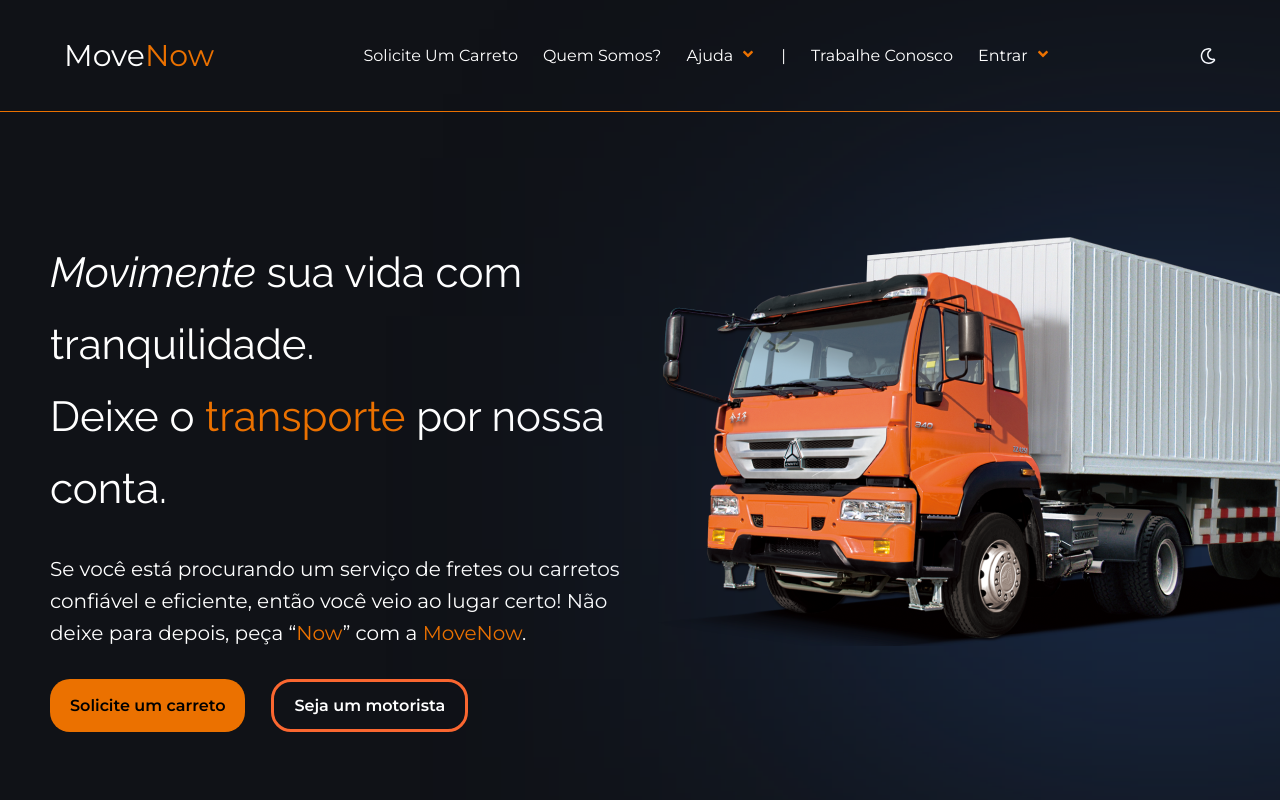
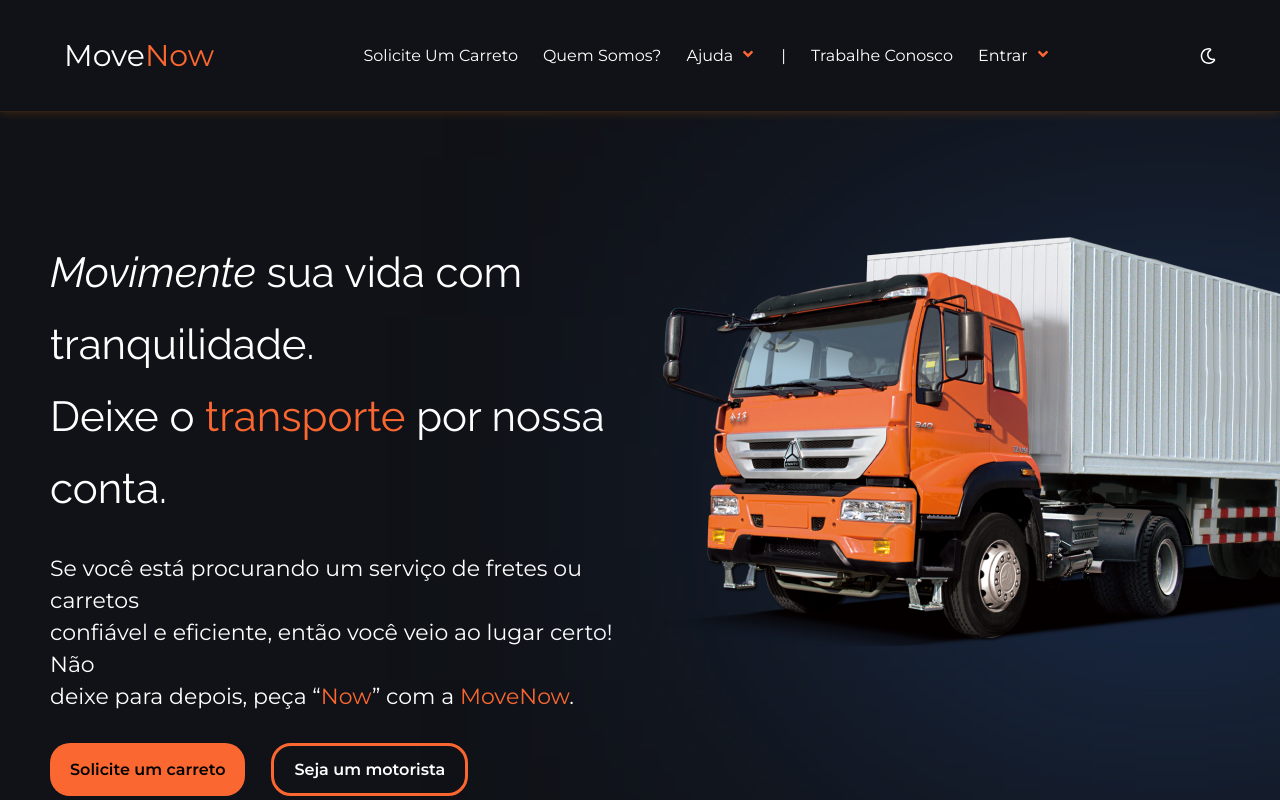
Before and after one commit to Move-Now/MoveNow, a React (Vite) app: page / in a window 1280 px wide. Shown: the top 800 px of the page. Built offline with nearby package versions, Linux system fonts and the light colour scheme.

Commit message:
dified:   src/components/Header/Header.css

```diff
--- a/index.html
+++ b/index.html
@@ -4,6 +4,11 @@
 <head>
   <meta charset="UTF-8" />
   <meta name="viewport" content="width=device-width, initial-scale=1.0" />
+  <meta name="description" content="Plataforma para facilicar a comunicação entre carreto e cliente, visando sempre a valorização do prestador de serviço. Melhorar esse mercado de forma significativa, tornando o transporte de itens seguro e confiável."/>
+  <meta name="keywords" content="carreto, mudança, carreteiro, ajudante">
+  <meta name="copyright" content="© 2023 MoveNow" />
+  <meta name="author" content="MoveNow" />
+
   <link rel="preconnect" href="https://fonts.googleapis.com">
   <link rel="preconnect" href="https://fonts.gstatic.com" crossorigin>
   <link
--- /dev/null
+++ b/src/components/Button/Button.jsx
@@ -0,0 +1,13 @@
+import React, { useState } from 'react';
+import "./Button.css";
+
+export function Button(props, css) {
+
+    const name = useState(props.buttonName)
+
+  return (
+    <>
+        <button>{name}</button> {/* Utilizar o event.preventDefault() para cancelar o submit do botão */}
+    </>
+  );
+}
--- a/src/components/Header/Header.css
+++ b/src/components/Header/Header.css
@@ -1,17 +1,21 @@
 @import url("../../index.css");
 
 header {
+    position: fixed;
+    top: 0;
     height: 14vh;
     width: 100%;
     display: flex;
     justify-content: space-between;
     align-items: center;
 
-    border-bottom: 1px solid var(--orange);
+    border-bottom: 1px solid rgba(235, 113, 0, 0.15);
+    box-shadow: var(--box-shadow-dark);
 
     padding: 3rem 5%;
 
-    background-color: transparent;
+    background-color: var(--bg-color-dark);
+    z-index: 3;
 }
 
 
@@ -37,6 +41,7 @@
     align-items: center;
     gap: 2.5rem;
 }
+
 
 nav ul li {
     text-transform: capitalize;
--- a/src/components/SecaoIndex1/SecaoIndex1.css
+++ b/src/components/SecaoIndex1/SecaoIndex1.css
@@ -46,7 +46,7 @@
     margin-left: 50px;
     font-weight: 300;
     line-height: 32px;
-    font-size: 2rem;
+    font-size: 2.2rem;
 }
 
 p span {
@@ -75,7 +75,7 @@
 
 .wrapperButtons button:nth-child(2) {
     color: #FFFFFF;
-    border: 3px solid #FB6730;
+    border: 3px solid var(--orange);
     border-radius: 20px;
     background: transparent;
 }
@@ -92,8 +92,8 @@
     max-width: max-content;
     align-items: center;
 
-    background: rgba(255, 255, 255, 0.05);
-    border: 3px solid #101217;
+    background: var(--bg-glass-dark);
+    box-shadow: var(--box-shadow-dark);
     backdrop-filter: blur(1.5px);
 
     z-index: 3;
--- a/src/components/SecaoIndex1/SecaoIndex1.jsx
+++ b/src/components/SecaoIndex1/SecaoIndex1.jsx
@@ -1,6 +1,13 @@
+import { Button } from "../../components/Button/Button";
+import { useState } from "react";
+
 import "./SecaoIndex1.css";
 
 export function SecaoIndex1() {
+
+  const nameButtonPrimary = useState('Solicite um carreto');
+  const nameButtonSecondary = useState('Seja um motorista');
+
   return (
     <section>
       <div className="eclipse"></div>
@@ -21,8 +28,8 @@
       </p>
 
       <div className="wrapperButtons">
-        <button>Solicite um carreto</button>
-        <button>Seja um motorista</button>
+        <Button buttonName={nameButtonPrimary} />
+        <Button buttonName={nameButtonSecondary} />
       </div>
 
       <div className="parcerias">
--- a/src/index.css
+++ b/src/index.css
@@ -1,8 +1,25 @@
 :root {
-    --bg-color: #101217;
-    --orange: #EB7100;
-    --orange-low: #eb720079;
-    --text-color: #fff;
+    --bg-color-dark: #101217; /* Background color do Dark Mode */
+    --orange: #FB6730; /* Cor principal (laranja forte) do Dark Mode */
+    --text-color-dark: #FFFFFF; /* Cor dos textos (branco) do Dark Mode */
+    --text-opacity-dark: rgba(255, 255, 255, 0.07); /* Cor dos textos com menos opacidade da página do Dark Mode */
+
+    --border-dark: 3px solid #101217; /* Borda utilizada nas seções de conteúdo no junto ao efeito de vidro */
+    --box-shadow-dark: 0px 0px 10px rgba(235, 113, 0, 0.25); /* Sombra utilizada nas seções de navbar, parceria e footer*/
+    --bg-glass-dark: rgba(255, 255, 255, 0.05); /* Background utilizado nas seções de conteúdo causando um efeito de vidro*/
+
+    /* Cores Light Mode
+
+    --bg-color-light: #FFFFFF;
+    --blue: #3066BE;
+    --text-color-light: #000000;
+    --text-opacity-light: rgba(6, 6, 14, 0.09);
+
+    --border-light: 3px solid rgba(48, 102, 190, 0.4);
+    --box-shadow-light: 0px 0px 10px rgba(48, 102, 190, 0.25);
+    --bg-glass-light: rgba(16, 18, 23, 0.05);
+
+    */
 
     font-size: 62.5%;
 }
@@ -26,7 +43,23 @@
 }
 
 body {
-    background-color: var(--bg-color);
-    color: var(--text-color);
+    padding-top: 14vh;
+    background-color: var(--bg-color-dark);
+    color: var(--text-color-dark);
     overflow-x: hidden;
 }
+
+/* CSS do ScrollBar da página/plataforma */
+
+*::-webkit-scrollbar {
+    width: 12px;
+  }
+
+  *::-webkit-scrollbar-track {
+    background: rgba(255, 255, 255, 0.07);
+  }
+
+  *::-webkit-scrollbar-thumb {
+    background-color: var(--bg-color-dark);
+    border-radius: 20px;
+  }
--- a/src/pages/LandingPage/index.jsx
+++ b/src/pages/LandingPage/index.jsx
@@ -2,6 +2,8 @@
 import { SecaoIndex1 } from "../../components/SecaoIndex1/SecaoIndex1";
 
 export function LandingPage() {
+
+
   return(
     <>
       <Header />
```
Also changed, not shown: src/components/Button/Button.css (added).
